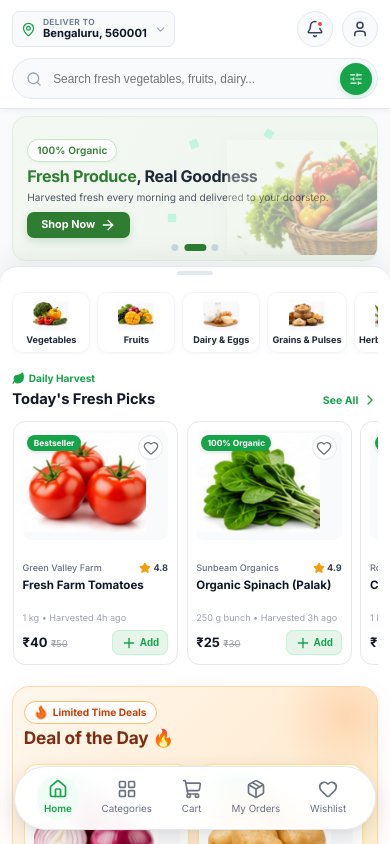
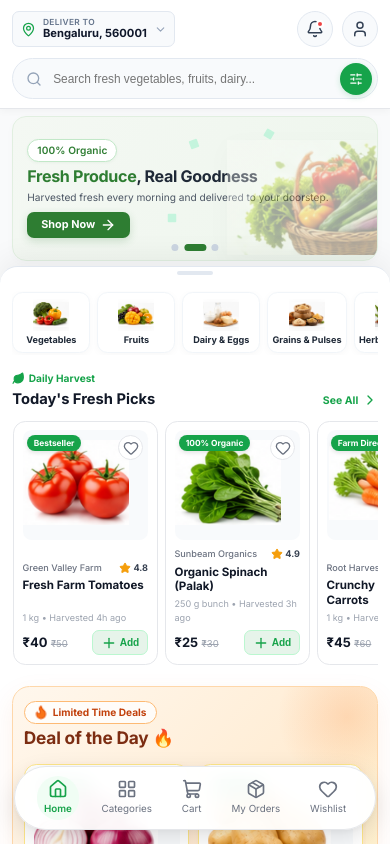
Before and after one commit to brmohan2004/fresh-direct, a React (Vite) app: page /buy/home in a window 390 px wide. Shown: the top 844 px of the page. Built offline with nearby package versions, Linux system fonts and the light colour scheme.

Commit message:
home page enhancement

```diff
--- a/src/pages/buy/home/components/FreshPicks.css
+++ b/src/pages/buy/home/components/FreshPicks.css
@@ -1,6 +1,6 @@
 /* ==========================================================================
    FreshPicks Component Styles
-   Horizontal scrolling row for Today's Fresh Picks (Compact Cards)
+   Horizontal scrolling row for Today's Fresh Picks (Reduced Compact Cards)
    ========================================================================== */
 .fresh-picks-section {
   display: flex;
@@ -53,7 +53,7 @@
 .products-horizontal-row {
   display: flex;
   align-items: stretch;
-  gap: clamp(0.625rem, 1.2vw, 1rem);
+  gap: clamp(0.5rem, 1vw, 0.75rem);
   overflow-x: auto;
   padding: 0.25rem 0.25rem 0.5rem 0.25rem;
   scrollbar-width: none; /* Firefox */
@@ -68,8 +68,8 @@
 }
 
 .product-card-item {
-  min-width: clamp(160px, 14vw, 190px);
-  max-width: 200px;
+  min-width: clamp(140px, 12vw, 165px);
+  max-width: 170px;
   flex-shrink: 0;
   scroll-snap-align: start;
   display: flex;
@@ -81,7 +81,7 @@
 
 @media (max-width: 640px) {
   .product-card-item {
-    min-width: 145px;
-    max-width: 165px;
+    min-width: 130px;
+    max-width: 145px;
   }
 }
```
